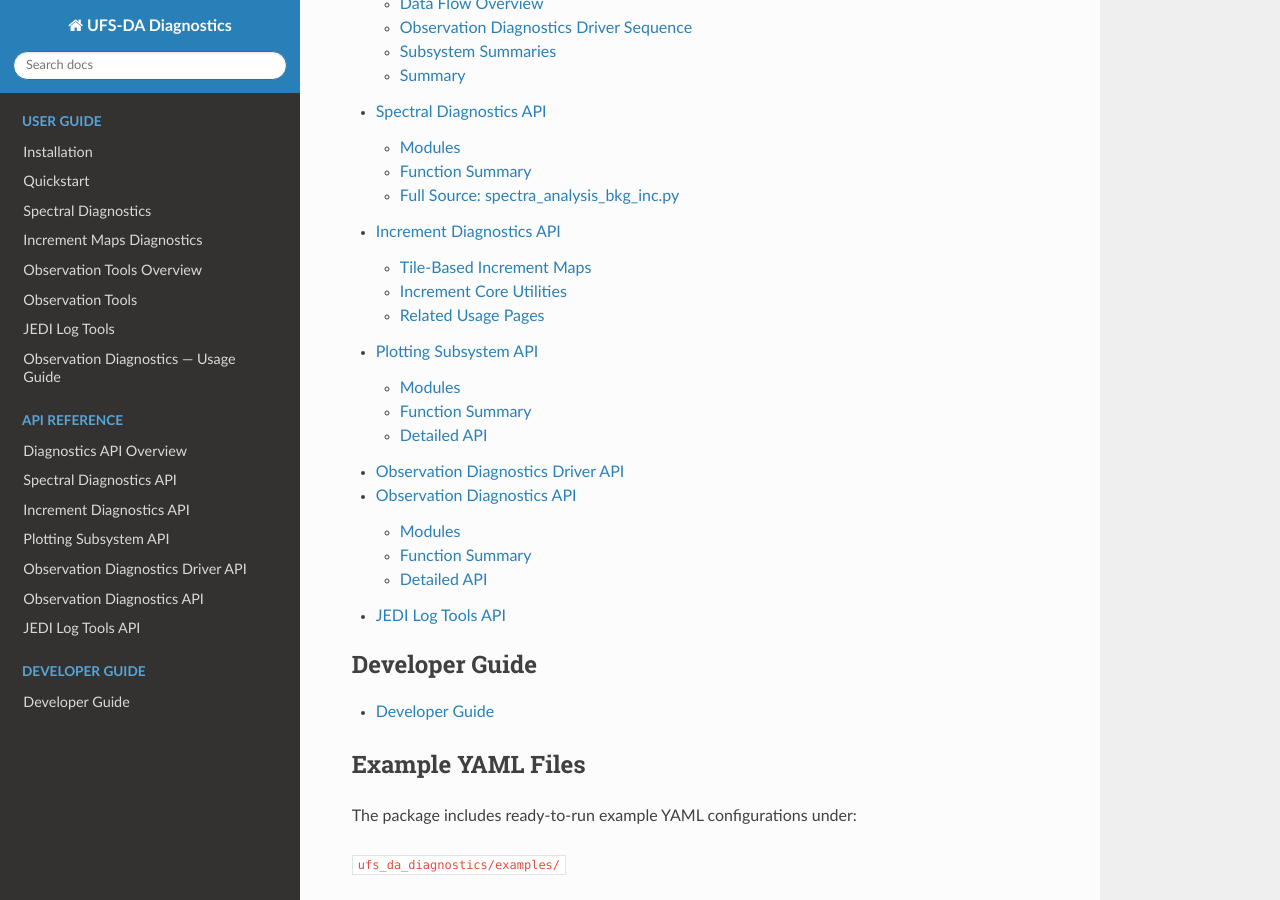
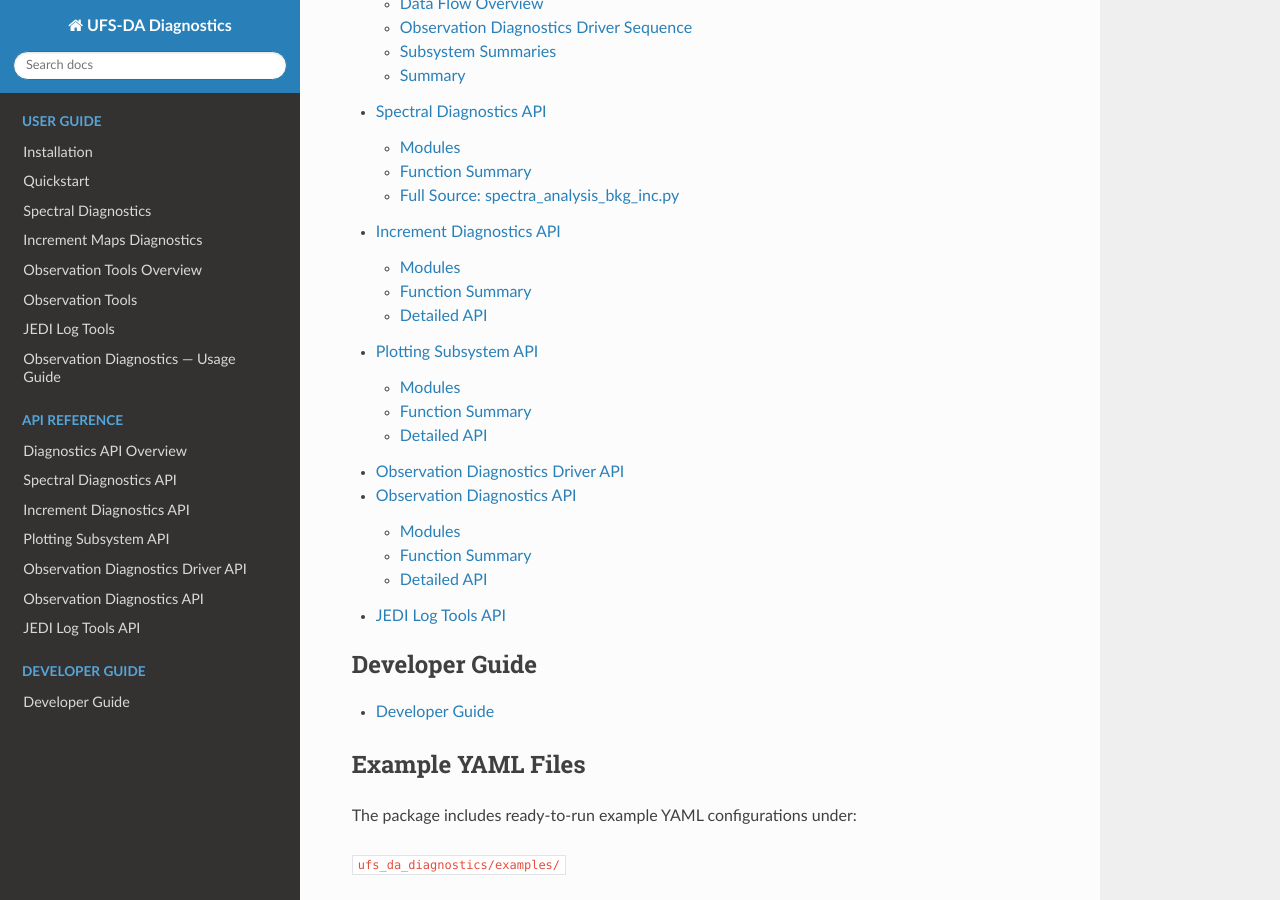
Before and after one commit to jkbk2004/ufs_da_diagnostics, a Sphinx documentation site: the page built from docs/index.rst, in a window 1280 px wide and 900 px high, scrolled down 2184 px. Built offline with Sphinx 7.4.7 and the Read the Docs theme 3.1.0, drawn with Linux system fonts in a browser that asks for light colours; some of the changed lines change nothing that is shown.

Commit message:
Update increment.rst

```diff
--- a/docs/api/increment.rst
+++ b/docs/api/increment.rst
@@ -1,46 +1,58 @@
 Increment Diagnostics API
 =========================
 
-This module provides tools for generating tile‑based increment maps and
-zonal‑mean diagnostics from FV3‑JEDI increment files. These diagnostics
-are used to visualize spatial increment structure and compare
-experiment‑to‑experiment differences.
+The increment diagnostics subsystem provides tools for generating
+FV3-JEDI increment maps (per tile), global stitched maps, and zonal
+mean summaries. These diagnostics are used by the CLI driver
+``ufsda-increment-maps`` and form the core of the increment analysis
+workflow.
 
-The increment plotting routines are used internally by the increment
-driver and can also be imported directly for custom workflows.
+This page documents the full increment‑mapping engine under
+``ufs_da_diagnostics.increment``.
 
 
-Tile‑Based Increment Maps
--------------------------
-
-The ``increment_maps_tiles`` module generates:
-
-- Tile‑based increment maps for ``u``, ``v``, ``t``, ``ps`` and other variables
-- Multi‑panel figures for single or dual‑experiment comparisons
-- Optional zonal‑mean diagnostics
-- Automatic handling of FV3 cubed‑sphere tile geometry
+Modules
+-------
 
 .. automodule:: ufs_da_diagnostics.increment.increment_maps_tiles
-   :members:
-   :undoc-members:
-   :show-inheritance:
+    :members:
+    :undoc-members:
+    :show-inheritance:
 
 
-Increment Core Utilities
-------------------------
+Function Summary
+----------------
 
-Core helper functions used for reading increment files, extracting
-variables, and preparing fields for plotting.
+.. autosummary::
+    :toctree: generated/
+    :nosignatures:
 
-.. automodule:: ufs_da_diagnostics.increment.increment_core
-   :members:
-   :undoc-members:
-   :show-inheritance:
+    ufs_da_diagnostics.increment.increment_maps_tiles.IncrementMaps
+    ufs_da_diagnostics.increment.increment_maps_tiles.load_increment
+    ufs_da_diagnostics.increment.increment_maps_tiles.compute_zonal_mean
+    ufs_da_diagnostics.increment.increment_maps_tiles.plot_tile_map
+    ufs_da_diagnostics.increment.increment_maps_tiles.plot_global_map
 
 
-Related Usage Pages
--------------------
+Detailed API
+------------
 
-- :doc:`../usage_increment` — Increment maps and zonal‑mean workflow
-- :doc:`../usage_spectra` — Spectral diagnostics
-- :doc:`../usage_observation_tools` — Observation diagnostics
+IncrementMaps
+~~~~~~~~~~~~~
+
+.. autoclass:: ufs_da_diagnostics.increment.increment_maps_tiles.IncrementMaps
+    :members:
+    :undoc-members:
+    :show-inheritance:
+
+
+Module‑Level Functions
+~~~~~~~~~~~~~~~~~~~~~~
+
+.. autofunction:: ufs_da_diagnostics.increment.increment_maps_tiles.load_increment
+
+.. autofunction:: ufs_da_diagnostics.increment.increment_maps_tiles.compute_zonal_mean
+
+.. autofunction:: ufs_da_diagnostics.increment.increment_maps_tiles.plot_tile_map
+
+.. autofunction:: ufs_da_diagnostics.increment.increment_maps_tiles.plot_global_map
```
